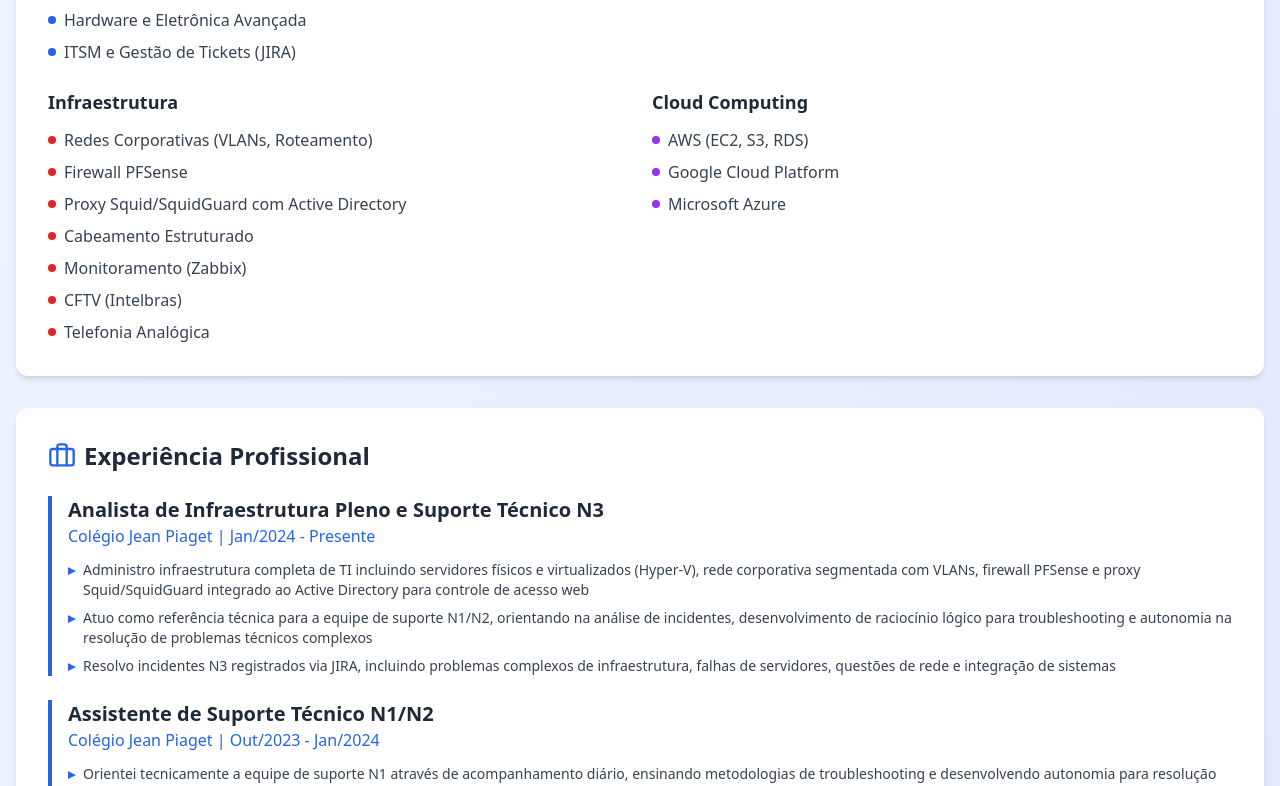
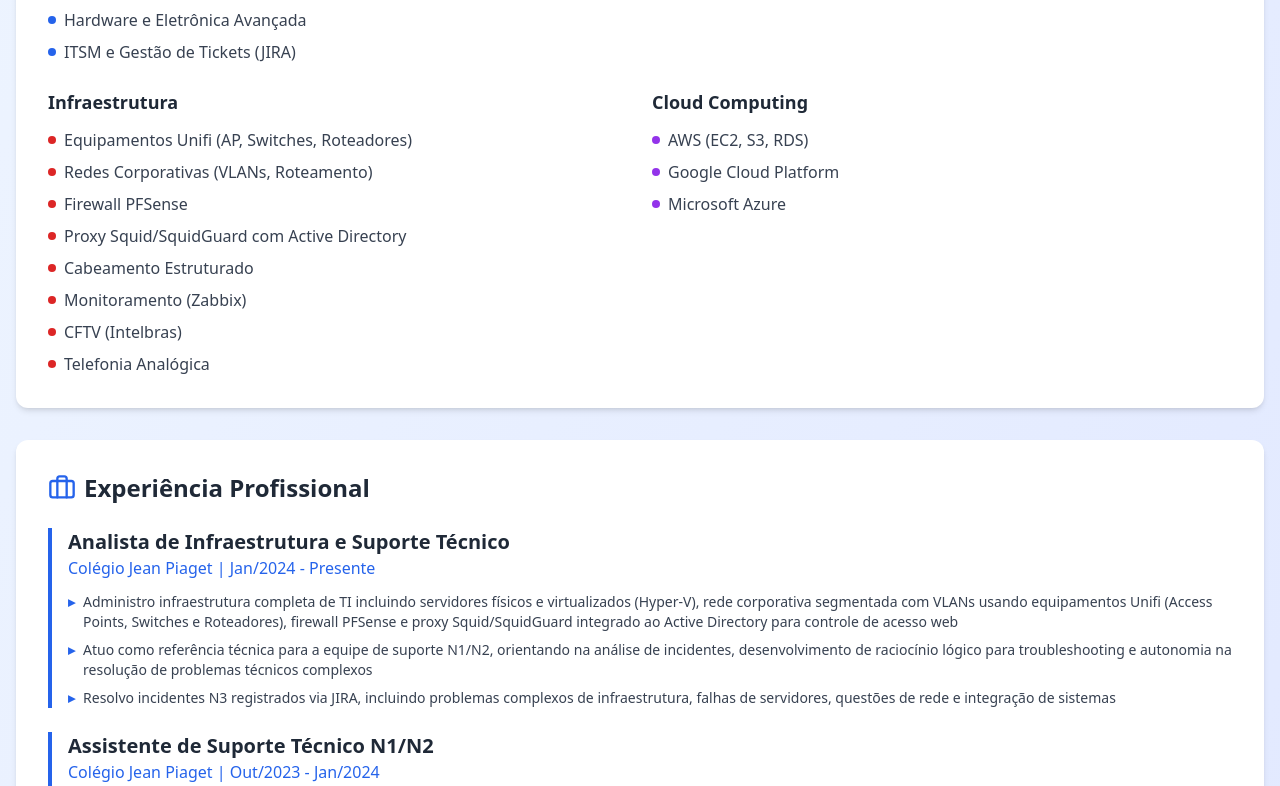
Before and after one commit to JonathanMoyano/curriculo, a Next.js app: page / in a window 1280 px wide. Shown: the part 904-1690 px from the top of the page. Built offline with nearby package versions, Linux system fonts and the light colour scheme.

Commit message:
Atualizar o cv-data.js

```diff
--- a/src/data/cv-data.js
+++ b/src/data/cv-data.js
@@ -5,17 +5,17 @@
   profile: {
     name: 'Jonathan Souza Moyano',
     title: {
-      pt: 'Analista de Infraestrutura de TI Pleno | Especialista em Redes, Servidores e Suporte Técnico N3',
-      en: 'Mid-Level IT Infrastructure Analyst | Specialist in Networks, Servers, and Tier 3 (T3) Technical Support',
-      es: 'Analista de Infraestructura de TI Pleno | Especialista en Redes, Servidores y Soporte Técnico Nivel 3 (N3)'
+      pt: 'Analista de Infraestrutura de TI | Especialista em Redes, Servidores e Suporte Técnico N3',
+      en: 'IT Infrastructure Analyst | Specialist in Networks, Servers and N3 Technical Support',
+      es: 'Analista de Infraestructura de TI | Especialista en Redes, Servidores y Soporte Técnico N3'
     },
     image: '/jonathan.jpeg',
     address: 'Av. Nove de Julho, 610 - Vila Cascatinha, São Vicente, SP',
 
     objective: {
-      pt: 'Analista de Infraestrutura Pleno ou Analista de Suporte Técnico N3 com foco em ambientes corporativos.',
-      en: 'Mid-Level Infrastructure Analyst or Tier 3 (T3) Technical Support Analyst, focused on corporate environments.',
-      es: 'Analista de Infraestructura Pleno o Analista de Soporte Técnico Nivel 3 (N3), con enfoque en entornos corporativos.'
+      pt: 'Analista de Infraestrutura ou Analista de Suporte Técnico com foco em ambientes corporativos.',
+      en: 'Infrastructure Analyst or Technical Support Analyst focused on corporate environments.',
+      es: 'Analista de Infraestructura o Analista de Soporte Técnico con foco en ambientes corporativos.'
     },
 
     summary: {
@@ -97,6 +97,11 @@
       }
     ],
     infraestrutura: [
+      {
+        pt: 'Equipamentos Unifi (AP, Switches, Roteadores)',
+        en: 'Unifi Equipment (AP, Switches, Routers)',
+        es: 'Equipos Unifi (AP, Switches, Routers)'
+      },
       {
         pt: 'Redes Corporativas (VLANs, Roteamento)',
         en: 'Corporate Networks (VLANs, Routing)',
@@ -212,9 +217,9 @@
   experience: [
     {
       role: {
-        pt: 'Analista de Infraestrutura Pleno e Suporte Técnico N3',
-        en: 'Mid-Level Infrastructure Analyst and Tier 3 Technical Support',
-        es: 'Analista de Infraestructura Semi-Senior y Soporte Técnico Nivel 3'
+        pt: 'Analista de Infraestrutura e Suporte Técnico',
+        en: 'Infrastructure and Technical Support Analyst',
+        es: 'Analista de Infraestructura y Soporte Técnico'
       },
       company: 'Colégio Jean Piaget',
       period: {
@@ -224,9 +229,9 @@
       },
       tasks: [
         {
-          pt: 'Administro infraestrutura completa de TI incluindo servidores físicos e virtualizados (Hyper-V), rede corporativa segmentada com VLANs, firewall PFSense e proxy Squid/SquidGuard integrado ao Active Directory para controle de acesso web',
-          en: 'I manage complete IT infrastructure including physical and virtualized servers (Hyper-V), segmented corporate network with VLANs, PFSense firewall and Squid/SquidGuard proxy integrated with Active Directory for web access control',
-          es: 'Administro infraestructura completa de TI incluyendo servidores físicos y virtualizados (Hyper-V), red corporativa segmentada con VLANs, firewall PFSense y proxy Squid/SquidGuard integrado con Active Directory para control de acceso web'
+          pt: 'Administro infraestrutura completa de TI incluindo servidores físicos e virtualizados (Hyper-V), rede corporativa segmentada com VLANs usando equipamentos Unifi (Access Points, Switches e Roteadores), firewall PFSense e proxy Squid/SquidGuard integrado ao Active Directory para controle de acesso web',
+          en: 'I manage complete IT infrastructure including physical and virtualized servers (Hyper-V), segmented corporate network with VLANs using Unifi equipment (Access Points, Switches and Routers), PFSense firewall and Squid/SquidGuard proxy integrated with Active Directory for web access control',
+          es: 'Administro infraestructura completa de TI incluyendo servidores físicos y virtualizados (Hyper-V), red corporativa segmentada con VLANs usando equipos Unifi (Access Points, Switches y Routers), firewall PFSense y proxy Squid/SquidGuard integrado con Active Directory para control de acceso web'
         },
         {
           pt: 'Atuo como referência técnica para a equipe de suporte N1/N2, orientando na análise de incidentes, desenvolvimento de raciocínio lógico para troubleshooting e autonomia na resolução de problemas técnicos complexos',
```
